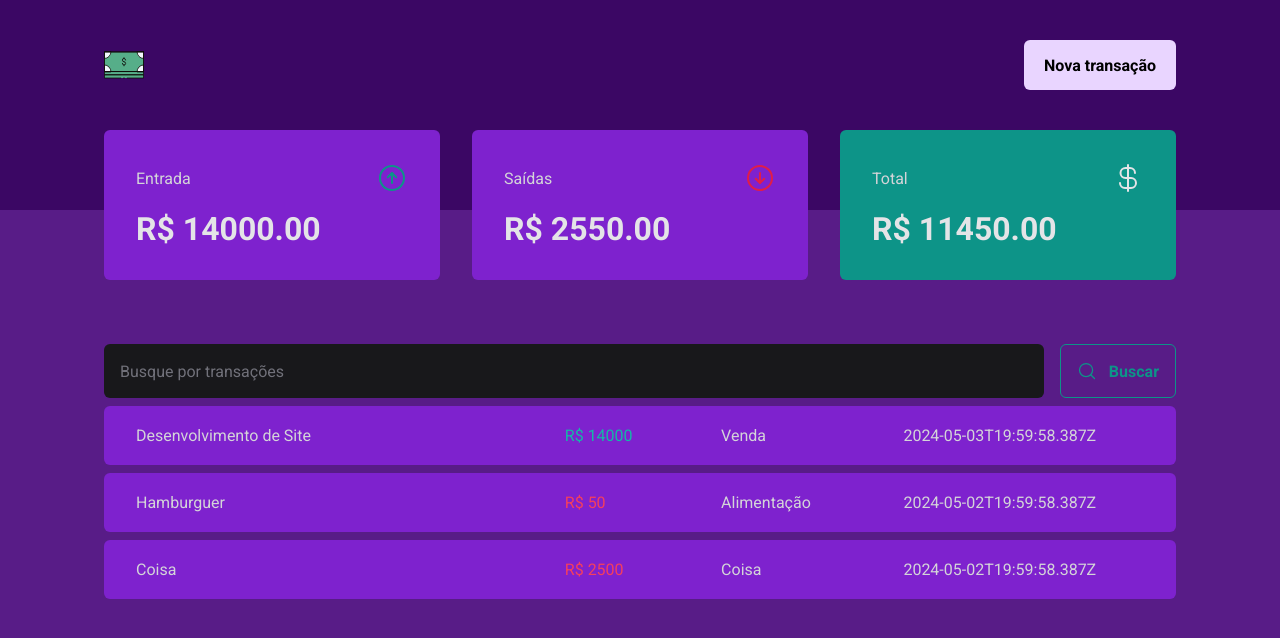
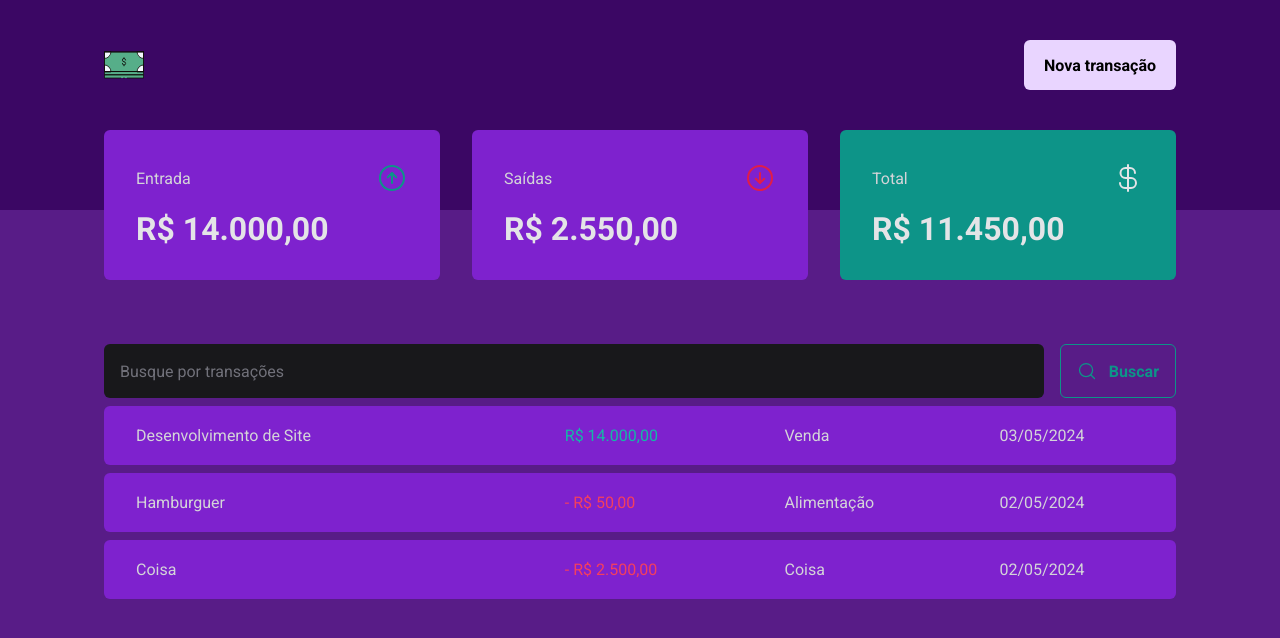
Before and after one commit to DiegodeSalles/react-grana, a React (Vite) app: page / in a window 1280 px wide. Shown: the top 638 px of the page. Built offline with nearby package versions, Linux system fonts and the light colour scheme; data requests are answered from the project's data file.

Commit message:
Acertada a formatação de valores.

```diff
--- a/src/components/Summary/index.tsx
+++ b/src/components/Summary/index.tsx
@@ -2,6 +2,7 @@
 import { SummaryCard, SummaryContainer } from "./styles";
 import { useContext } from "react";
 import { TransactionsContext } from "../../contexts/TransactionsContext";
+import { priceFormatter } from "../../utils/formatter";
 
 export function Summary() {
   const { transactions } = useContext(TransactionsContext);
@@ -33,7 +34,7 @@
           <ArrowCircleUp size={32} color="#0d9488" />
         </header>
 
-        <strong>R$ {summary.income.toFixed(2)}</strong>
+        <strong>{priceFormatter.format(summary.income)}</strong>
       </SummaryCard>
       <SummaryCard>
         <header>
@@ -41,7 +42,7 @@
           <ArrowCircleDown size={32} color="#e11d48" />
         </header>
 
-        <strong>R$ {summary.outcome.toFixed(2)}</strong>
+        <strong>{priceFormatter.format(summary.outcome)}</strong>
       </SummaryCard>
       <SummaryCard variant="positive">
         <header>
@@ -49,7 +50,7 @@
           <CurrencyDollar size={32} color="#e4e4e7" />
         </header>
 
-        <strong>R$ {summary.total.toFixed(2)}</strong>
+        <strong>{priceFormatter.format(summary.total)}</strong>
       </SummaryCard>
     </SummaryContainer>
   );
--- a/src/pages/transactions/index.tsx
+++ b/src/pages/transactions/index.tsx
@@ -8,6 +8,7 @@
   TransactionsTable,
 } from "./styles";
 import { TransactionsContext } from "../../contexts/TransactionsContext";
+import { dateFormatter, priceFormatter } from "../../utils/formatter";
 
 export function Transactions() {
   const { transactions } = useContext(TransactionsContext);
@@ -27,11 +28,14 @@
                   <td width="40%">{transaction.description}</td>
                   <td>
                     <PriceHighlight variant={transaction.type}>
-                      R$ {transaction.price}
+                      {transaction.type === "outcome" && "- "}
+                      {priceFormatter.format(transaction.price)}
                     </PriceHighlight>
                   </td>
                   <td>{transaction.category}</td>
-                  <td>{transaction.createdAt.toLocaleString()}</td>
+                  <td>
+                    {dateFormatter.format(new Date(transaction.createdAt))}
+                  </td>
                 </tr>
               );
             })}
--- /dev/null
+++ b/src/utils/formatter.ts
@@ -0,0 +1,6 @@
+export const dateFormatter = new Intl.DateTimeFormat("pt-br");
+
+export const priceFormatter = new Intl.NumberFormat("pt-BR", {
+  style: "currency",
+  currency: "BRL",
+});
```
